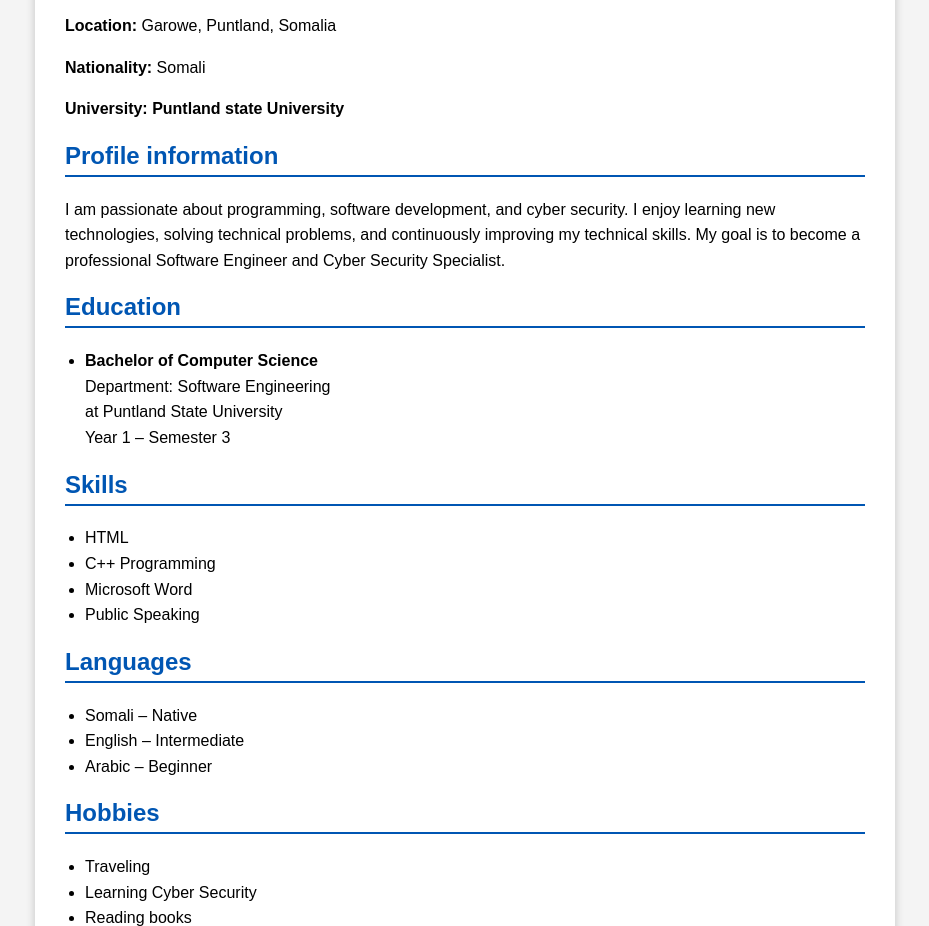
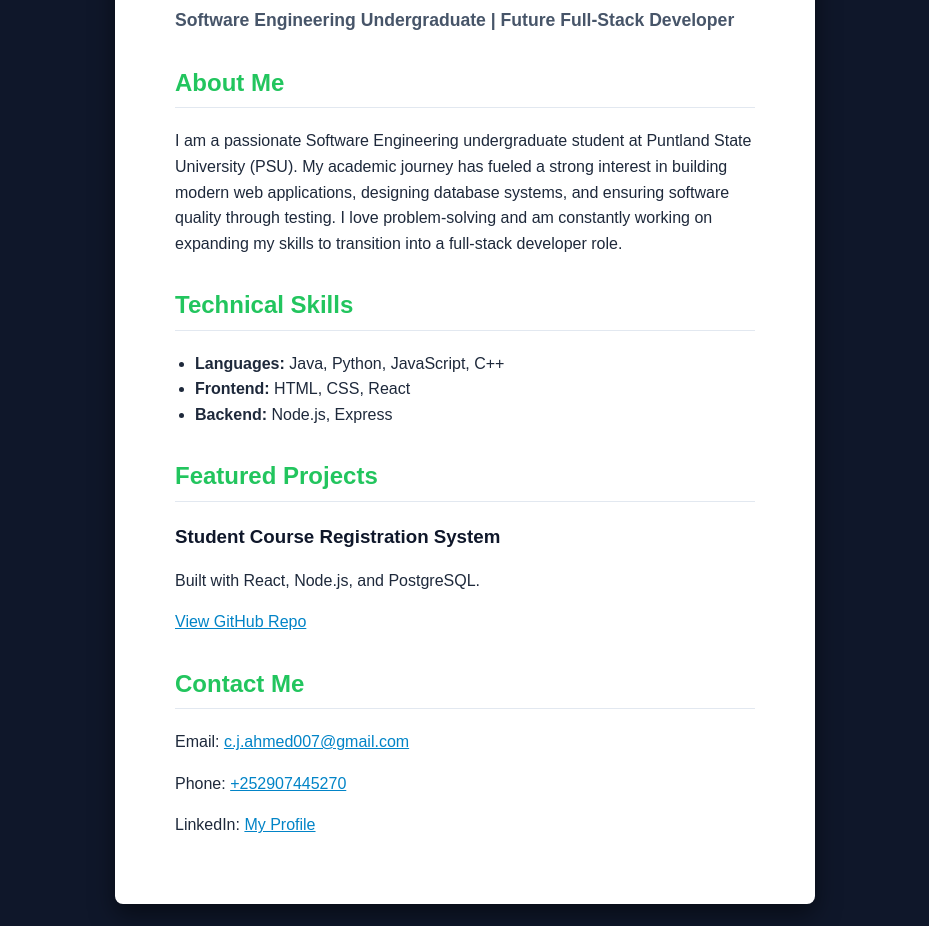
Before and after one commit to abdallaCJ/my-cv, a plain HTML site: page index.html in a window 1280 px wide. Shown: the part 200-1126 px from the top of the page, without its empty margins (175-1104 px from the left). Drawn offline with Linux system fonts and the light colour scheme.

Commit message:
Add files via upload

```diff
--- a/index.html
+++ b/index.html
@@ -3,130 +3,142 @@
 <head>
     <meta charset="UTF-8">
     <meta name="viewport" content="width=device-width, initial-scale=1.0">
-    <title>Mohamed Farah Yusuf - CV</title>
+    <title>Abdullahi Jama Ahmed | Portfolio</title>
 
     <style>
+        /* 1. Style the background area (the "desk" your paper sits on) */
         body {
             font-family: Arial, sans-serif;
-            background: #f4f4f4;
-            margin: 0;
-            padding: 20px;
+            background-color: #0f172a; /* Dark background */
+            color: #1e293b;            /* Dark text inside the paper for high contrast */
+            margin: 40px auto;
+            padding: 0 20px;
+            display: flex;
+            justify-content: center;
         }
 
-        .container {
-            max-width: 800px;
-            margin: auto;
-            background: white;
-            padding: 30px;
-            border-radius: 10px;
-            box-shadow: 0 0 10px rgba(0,0,0,0.2);
+        /* 2. Style the "Paper" container */
+        .paper-cv {
+            background-color: #ffffff; /* White paper */
+            max-width: 700px;          /* Fixed width like a sheet of paper */
+            width: 100%;
+            padding: 50px 60px;        /* Generous paper margins */
+            box-shadow: 0 10px 25px rgba(0, 0, 0, 0.5); /* Shadow to make it "float" */
+            border-radius: 8px;        /* Slightly rounded corners for a modern look */
+            line-height: 1.6;
+            box-sizing: border-box;
         }
 
+        /* 3. Style your headings on the white paper */
         h1 {
-            color: #003366;
-            text-align: center;
+            color: #0f172a;
+            margin-top: 0;
+            border-bottom: 2px solid #22c55e; /* Green accent line under your name */
+            padding-bottom: 10px;
         }
 
         h2 {
-            color: #0056b3;
-            border-bottom: 2px solid #0056b3;
+            color: #22c55e; /* Vibrant green for section titles */
+            border-bottom: 1px solid #e2e8f0;
             padding-bottom: 5px;
+            margin-top: 30px;
         }
 
-        p, li {
-            font-size: 16px;
-            line-height: 1.6;
+        h3 {
+            color: #0f172a;
+            margin-bottom: 5px;
         }
 
+        /* 4. Style navigation links */
+        nav {
+            text-align: center;
+            margin-bottom: 20px;
+        }
+        nav a {
+            color: #0284c7; /* Blue links that look good on white */
+            text-decoration: none;
+            font-weight: bold;
+        }
+        nav a:hover {
+            text-decoration: underline;
+        }
+
+        /* 5. Clean up list spacing */
         ul {
             padding-left: 20px;
         }
 
-        .info {
-            text-align: center;
-            margin-bottom: 20px;
-        }
-
-        .info p {
-            margin: 5px;
+        /* 6. Link styles inside the paper */
+        a {
+            color: #0284c7;
         }
     </style>
 </head>
-
 <body>
 
-<div class="container">
+    <!-- This div acts as your "sheet of paper" -->
+    <div class="paper-cv">
 
-    <h1>Mohamed Farah Yusuf</h1>
+        <!-- 1. HEADER (Navigation Links) -->
+        <header>
+            <nav>
+                <a href="#home">Home</a> |
+                <a href="#about">About</a> |
+                <a href="#skills">Skills</a> |
+                <a href="#projects">Projects</a> |
+                <a href="#contact">Contact</a>
+            </nav>
+        </header>
 
-    <div class="cv">
-        <p><strong>Email:</strong> Mohamed10@gmail.com</p>
-        <p><strong>Phone:</strong> +252 907761761</p>
-        <p><strong>Location:</strong> Garowe, Puntland, Somalia</p>
-        <p><strong>Nationality:</strong> Somali</p>
-        <p><strong>University: Puntland state University</strong></p>
+        <!-- 2. HOME / HERO SECTION -->
+        <section id="home">
+            <h1>ABDULLAHI JAMA AHMED</h1>
+            <p style="font-size: 1.1em; color: #475569; font-weight: bold;">
+                Software Engineering Undergraduate | Future Full-Stack Developer
+            </p>
+        </section>
+
+        <!-- 3. ABOUT SECTION -->
+        <section id="about">
+            <h2>About Me</h2>
+            <p>
+                I am a passionate Software Engineering undergraduate student at Puntland State University (PSU).
+                My academic journey has fueled a strong interest in building modern web applications, designing database systems,
+                and ensuring software quality through testing. I love problem-solving and am constantly working
+                on expanding my skills to transition into a full-stack developer role.
+            </p>
+        </section>
+
+        <!-- 4. SKILLS SECTION -->
+        <section id="skills">
+            <h2>Technical Skills</h2>
+            <ul>
+                <li><strong>Languages:</strong> Java, Python, JavaScript, C++</li>
+                <li><strong>Frontend:</strong> HTML, CSS, React</li>
+                <li><strong>Backend:</strong> Node.js, Express</li>
+            </ul>
+        </section>
+
+        <!-- 5. PROJECTS SECTION -->
+        <section id="projects">
+            <h2>Featured Projects</h2>
+            <div>
+                <h3>Student Course Registration System</h3>
+                <p>Built with React, Node.js, and PostgreSQL.</p>
+                <!-- Updated with your real GitHub Repository URL -->
+                <a href="https://github.com/abdallaCJ/my-cv" target="_blank">View GitHub Repo</a>
+            </div>
+        </section>
+
+        <!-- 6. CONTACT SECTION -->
+        <section id="contact">
+            <h2>Contact Me</h2>
+            <p>Email: <a href="mailto:c.j.ahmed007@gmail.com">c.j.ahmed007@gmail.com</a></p>
+            <p>Phone: <a href="tel:+252907445270">+252907445270</a></p>
+            <p>LinkedIn: <a href="#" target="_blank">My Profile</a></p>
+        </section>
+
     </div>
-
-    <h2>Profile information</h2>
-    <p>
-         I am passionate about programming, software development, and cyber security.
-        I enjoy learning new technologies, solving technical problems, and
-        continuously improving my technical skills. My goal is to become a
-        professional Software Engineer and Cyber Security Specialist.
-    </p>
-
-    <h2>Education</h2>
-    <ul>
-        <li>
-            <strong>Bachelor of Computer Science</strong><br>
-            Department: Software Engineering<br>
-           at Puntland State University<br>
-            Year 1 – Semester 3
-        </li>
-    </ul>
-
-    <h2>Skills</h2>
-    <ul>
-        <li>HTML</li>
-        <li>C++ Programming</li>
-        <li>Microsoft Word</li>
-        <li>Public Speaking</li>
-    </ul>
-
-    <h2>Languages</h2>
-    <ul>
-        <li>Somali – Native</li>
-        <li>English – Intermediate</li>
-        <li>Arabic – Beginner</li>
-    </ul>
-
-    <h2>Hobbies</h2>
-    <ul>
-        <li>Traveling</li>
-        <li>Learning Cyber Security</li>
-        <li>Reading books</li>
-
-
-    </ul>
-
-    <h2>Career Objective</h2>
-    <p>
-        To build a successful career as a Software Engineer by developing
-        innovative software solutions while expanding my knowledge in cyber
-        security and modern technologies. I am committed to continuous learning,
-        teamwork, and professional growth.
-    </p>
-
-    <h2>References</h2>
-
-<p>
-    <strong>Drs. Jamad Hirsi Omar</strong><br>
-    Email: jamadhirsi02<br>
-    Phone: +252 907680622<br>
-
-</p>
-
-</div>
 
 </body>
 </html>
```
